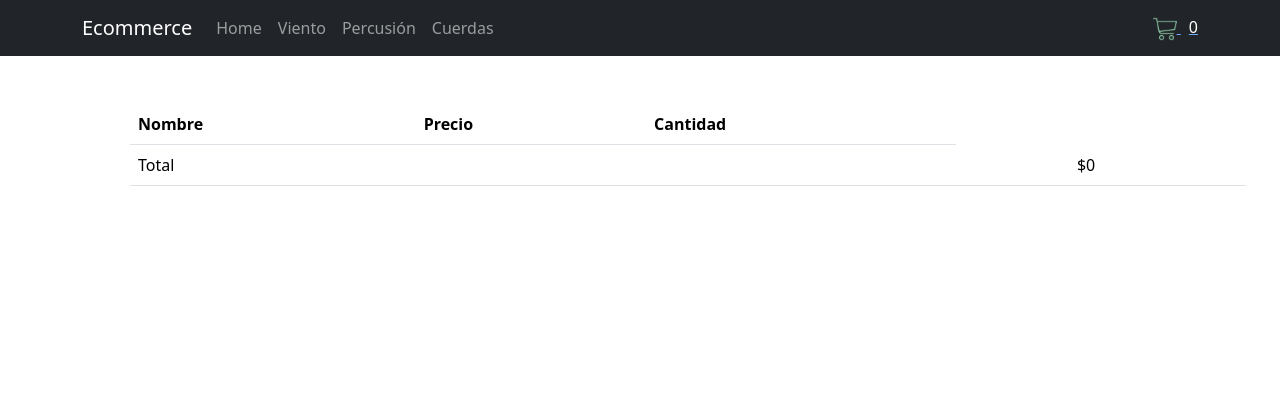
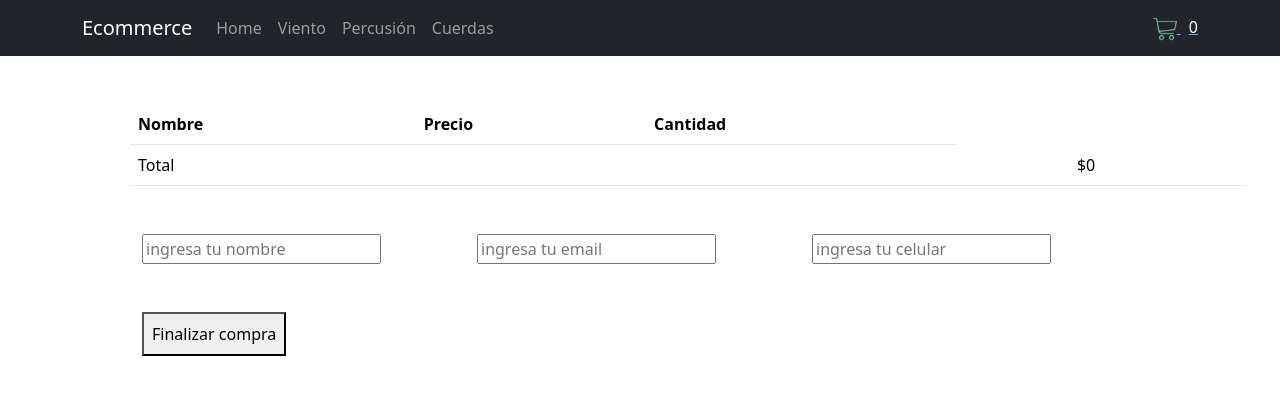
Before and after one commit to aldanacortez/PreEntrega1-Cortez, a React (Create React App) app: page /cart in a window 1280 px wide. Shown: the top 394 px of the page. Built offline with nearby package versions, Linux system fonts and the light colour scheme.

Commit message:
re-entrega

```diff
--- a/src/App.js
+++ b/src/App.js
@@ -13,7 +13,7 @@ function App() {
     <NavBar />
     <Routes>
       <Route path="/" element={<ItemListContainer greeting="Hola!"/>} />
-      <Route path="/cart" element={<Cart />} />
+      <Route path="/cart" element={<Cart name="asd"/>} />
       <Route path="/category/:id" element={<ItemListContainer greeting="Hola!"/>} />
       <Route path="/item/:id" element={<ItemDetailContainer/>} />
     </Routes>
--- a/src/componentes/Cart.jsx
+++ b/src/componentes/Cart.jsx
@@ -1,19 +1,21 @@
-import { useContext } from "react"
+import { useContext, useState } from "react"
 import { CartContext } from "../contexts/CartContext"
 import { Container, Table } from "react-bootstrap";
-// import { collection, getFirestore, addDoc } from "firebase/firestore";
+import { collection, getFirestore, addDoc } from "firebase/firestore";
 // import { Form } from "react-router-dom";
 // import { useState } from "react";
 
-
 export const Cart = () => {
-    // const [ formValues, setFormValues] = useState({
-    //     name: "",
-    //     phone: "",
-    //     email: "",
-    // })
+    const [ formValues, setFormValues] = useState({
+        name: "",
+        phone: "",
+        email: "",
+    })
 
     const { items, removeItem } = useContext(CartContext);
+    const [ name, setName ] = useState('');
+    const [ email, setEmail ] = useState('');
+    const [ phone, setPhone ] = useState('');
 
     const total = () =>
     items.reduce(
@@ -21,35 +23,45 @@ export const Cart = () => {
         acumulador + (valorActual.quantity * valorActual.price), 0
     )
 
-    // const handleChange = ev => {
-    //     setFormValues(prev => ({
-    //         ...prev,
-    //         [ev.target.name]: ev.target.value,
-    //     }))
-    // }
+    const handleSubmit = (e) => {
+        e.preventDefault();
+        console.log('enviado', {name, email, phone})
+    }
 
-    // const sendOrder = () => {
-    //     const order = {
-    //         buyer: formValues,
-    //         items,
-    //         total: total(),
-    //     }
+    const handleName = (e) => {
+        setName(e.target.value);
+    }
 
-    //     const db = getFirestore()
-    //     const orderCollection = collection(db, "orders")
+    const handleEmail = (e) => {
+        setEmail(e.target.value);
+    }
 
-    //     addDoc(orderCollection, order).then(({id}) => {
-    //         if (id) {
-    //             setFormValues({
-    //                 name: "",
-    //                 phone: "",
-    //                 email: "",
-    //             })
-    //             // clear()
-    //             alert("Su orden: " + id + "ha sido completada")
-    //         }
-    //     })
-    // }
+    const handlePhone = (e) => {
+        setPhone(e.target.value);
+    }
+
+    const sendOrder = () => {
+        const order = {
+            buyer: formValues,
+            items,
+            total: total(),
+        }
+
+        const db = getFirestore()
+        const orderCollection = collection(db, "orders")
+
+        addDoc(orderCollection, order).then(({id}) => {
+            if (id) {
+                setFormValues({
+                    name: "",
+                    phone: "",
+                    email: "",
+                })
+                // clear()
+                alert("sr/a " + name + " su orden con ID: " + id + " ha sido completada")
+            }
+        })
+    }
 
     return (
         <Container>
@@ -83,38 +95,31 @@ export const Cart = () => {
                     </tr>
                 </tfoot>
                 </Table>
-                {/* <h2>Ingresar datos</h2>
-                <Form>
-                    <Form.Group controlId="formBasicEmail">
-                        <Form.Label>Nombre</Form.Label>
-                        <Form.Control
-                        onChange={handleChange}
-                        value={formValues.name}
-                        type="text"
-                        name="name"
-                        required
-                        />
-                    </Form.Group>
-                    <Form.Group controlId="formBasicEmail">
-                        <Form.Label>Email</Form.Label>
-                        <Form.Control
-                        onChange={handleChange}
-                        value={formValues.email}
-                        type="email"
-                        name="email"
-                        />
-                    </Form.Group>
-                    <Form.Group>
-                        <Form.Label>Telefono</Form.Label>
-                        <Form.Control
-                        onChange={handleChange}
-                        value={formValues.phone}
-                        type="text"
-                        name="phone"
-                        />
-                    </Form.Group>
-                </Form>
-                <button onClick={sendOrder}>Comprar</button> */}
+
+                <form className="container" onSubmit={handleSubmit}>
+                <input className="mx-5"
+                type="text"
+                placeholder="ingresa tu nombre"
+                value={name}
+                onChange={handleName}
+                required></input>
+
+                <input className="mx-5"
+                type="email"
+                placeholder="ingresa tu email"
+                value={email}
+                onChange={handleEmail}
+                required></input>
+
+                <input className="mx-5"
+                type="text"
+                placeholder="ingresa tu celular"
+                value={phone}
+                onChange={handlePhone}
+                required></input>
+
+                <button onClick={sendOrder} className="m-5 p-2">Finalizar compra</button>
+                </form>
         </Container>
     )
 }
--- a/src/componentes/CartWidget.jsx
+++ b/src/componentes/CartWidget.jsx
@@ -9,7 +9,7 @@ export const CartWidget = () => {
 
     return (
 <Link to='/cart'>
-<img src={cart} alt="Carro" /> <span>{totalWidget}</span>
+<img src={cart} alt="Cart" /> <span>{totalWidget}</span>
 </Link>
     )
     };
--- a/src/contexts/CartContext.jsx
+++ b/src/contexts/CartContext.jsx
@@ -29,11 +29,11 @@ export const CartProvider = ({ children }) => {
         setItems(itemsFiltered)
     }
 
-    // const clear = () => setItems([])
+    const clear = () => setItems([])
 
 return (
     <CartContext.Provider
-    value={{ addItem, items, removeItem, totalWidget }}
+    value={{ addItem, items, removeItem, clear, totalWidget }}
     >
         {children}
     </CartContext.Provider>
```
